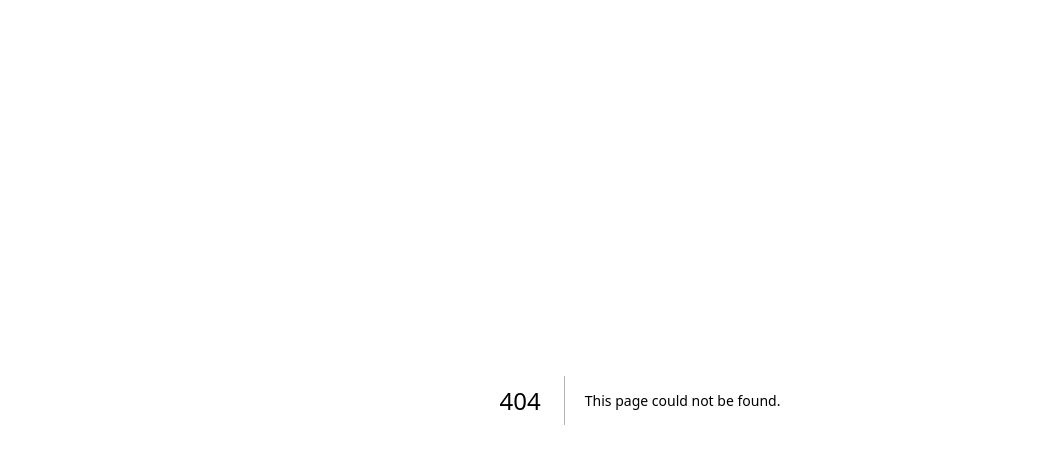
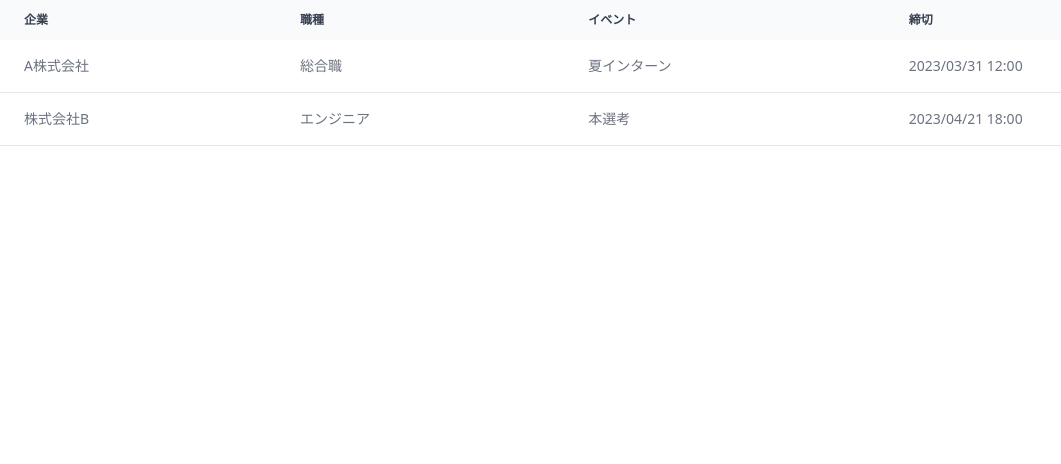
Before and after one commit to tomishima2904/es_manager, a Next.js app in the folder frontend/: page /user/entrysheets in a window 1280 px wide. Before the commit this address had no page. Shown: the top 464 px of the page, without its empty margins (0-1061 px from the left). Built offline with nearby package versions, Linux system fonts and the light colour scheme.

Commit message:
APIサーバーからresを受け取れるようにentrysheetsのcontainer comp.を作成

```diff
--- /dev/null
+++ b/frontend/src/pages/user/entrysheets.tsx
@@ -0,0 +1,22 @@
+import { useState, useEffect } from "react";
+import axios from "axios";
+import ListOfEntrysheets from "@/components/entrysheets/Entrysheets";
+import type { EntrysheetsProps } from "@/types/LightEntrysheetProps";
+
+export default function Entrysheets() {
+  const [entrysheets, setEntrysheets] = useState({});
+  useEffect(() => {
+    const getEntrysheets = async () => {
+      const ENDPOINT = "/api/user/entrysheets";
+      const result = await axios.get(ENDPOINT).then((res) => res.data);
+      setEntrysheets(result);
+    };
+    getEntrysheets();
+  }, []);
+
+  return (
+    <>
+      <ListOfEntrysheets entrysheets={entrysheets} />
+    </>
+  );
+}
```
